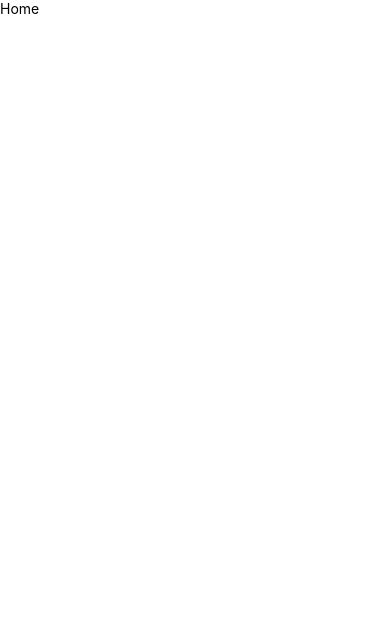
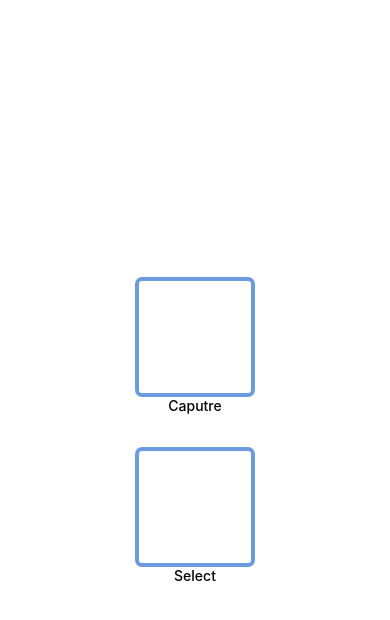
Before and after one commit to ayush-devshark/passport-photo-compressor, a React Native app: screen / in a window 390 px wide. Shown: the top 620 px of the page. Built offline with nearby package versions, Linux system fonts and the light colour scheme.

Commit message:
add home screen btn layout

```diff
--- a/app/screens/Home.tsx
+++ b/app/screens/Home.tsx
@@ -1,12 +1,22 @@
 import React, {FC} from 'react';
-import {StyleSheet, Text, View} from 'react-native';
+import {StyleSheet, Text, TouchableOpacity, View} from 'react-native';
 
 interface Props {}
 
 const Home: FC<Props> = (): JSX.Element => {
   return (
+    // Capture Button
     <View style={styles.container}>
-      <Text>Home</Text>
+      <View style={styles.btnContainer}>
+        <TouchableOpacity style={styles.button}></TouchableOpacity>
+        <Text style={styles.btnLabel}>Caputre</Text>
+      </View>
+
+      {/* Select Button */}
+      <View style={styles.btnContainer}>
+        <TouchableOpacity style={styles.button}></TouchableOpacity>
+        <Text style={styles.btnLabel}>Select</Text>
+      </View>
     </View>
   );
 };
@@ -14,5 +24,21 @@ const Home: FC<Props> = (): JSX.Element => {
 export default Home;
 
 const styles = StyleSheet.create({
-  container: {flex: 1},
+  container: {flex: 1, justifyContent: 'center', alignItems: 'center'},
+  btnContainer: {
+    width: 120,
+    height: 120,
+    marginVertical: 25,
+  },
+  button: {
+    width: '100%',
+    height: '100%',
+    borderWidth: 4,
+    borderColor: '#6C9ADE',
+    borderRadius: 7,
+  },
+  btnLabel: {
+    textAlign: 'center',
+    fontWeight: '500',
+  },
 });
```
